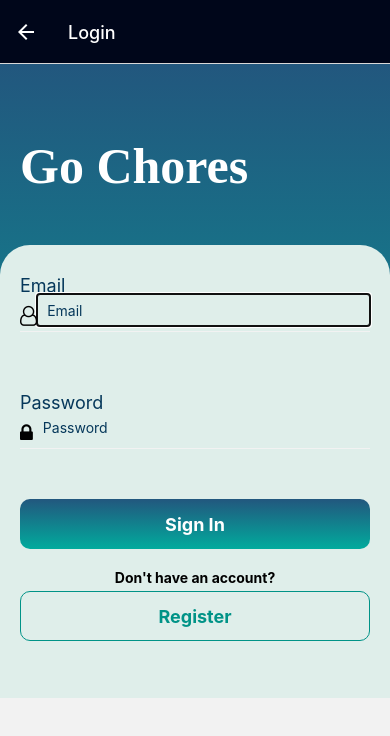
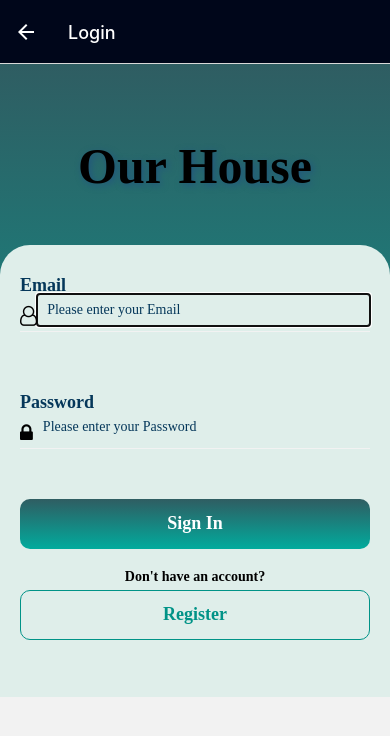
Before and after one commit to musaissa15/Project-split, a React Native app: screen /Login in a window 390 px wide. Shown: the top 736 px of the page. Built offline with nearby package versions, Linux system fonts and the light colour scheme; no server answers.

Commit message:
opening_pages

```diff
--- a/src/screens/Login.jsx
+++ b/src/screens/Login.jsx
@@ -19,6 +19,9 @@ import { useTheme } from 'react-native-paper';
 import { auth } from '../../firebase-config';
 import { signInWithEmailAndPassword } from 'firebase/auth';
 import { LinearGradient } from 'expo-linear-gradient';
+import { useFonts, Poppins_400Regular,
+  Poppins_400Regular_Italic,
+  Poppins_500Medium, } from "@expo-google-fonts/poppins";
 
 
 
@@ -45,11 +48,11 @@ const Login = ({ navigation }) => {
 
   return (
     <KeyboardAvoidingView>
-      <LinearGradient colors={["#22577E", "#01ab9d"]}
+      <LinearGradient colors={["#2F5D62", "#01ab9d"]}
       style={styles.container}>
 
     <View style={styles.header}>
-      <Text style={styles.text_header}>Go Chores</Text>
+      <Text style={styles.text_header}>Our House</Text>
     </View>
     <View style={styles.footer}>
       <Text style={styles.text_footer}>Email </Text>
@@ -61,7 +64,7 @@ const Login = ({ navigation }) => {
       />
       <TextInput
           style={styles.textInput}
-          placeholder="Email"
+          placeholder="Please enter your Email"
           autoFocus
           autoCapitalize="none"
           value={email}
@@ -78,7 +81,7 @@ const Login = ({ navigation }) => {
       />
      <TextInput
           style={styles.textInput}
-          placeholder="Password"
+          placeholder="Please enter your Password"
           secureTextEntry={true}
           autoCapitalize="none"
           value={password}
@@ -89,7 +92,7 @@ const Login = ({ navigation }) => {
 <View style={styles.button}>
 
 <LinearGradient
-colors={["#22577E", "#01ab9d"]}
+colors={["#2F5D62", "#01ab9d"]}
 style={styles.signIn}>
     <TouchableOpacity
     onPress={signIn}>
@@ -144,6 +147,8 @@ const styles = StyleSheet.create({
       justifyContent: 'flex-end',
       paddingHorizontal: 20,
       paddingBottom: 50,
+      fontFamily: "Poppins_400Regular",
+
 
   },
   footer: {
@@ -152,63 +157,88 @@ const styles = StyleSheet.create({
       borderTopLeftRadius: 30,
       borderTopRightRadius: 30,
       paddingHorizontal: 20,
-      paddingVertical: 30
+      paddingVertical: 30,
+      fontFamily: "Poppins_400Regular",
   },
+
   text_header: {
-      color: '#fff',
-      fontWeight: 'bold',
-      fontSize: 50,
-      fontFamily: "Poppins",
+    flexDirection: "row",
+    justifyContent: "center",
+    color: 'black',
+    fontWeight: 'bold',
+    fontSize: 50,
+    fontFamily: "Poppins_400Regular",
+    flex: -3,
+    textShadowOffset: {
+      height: 2,
+      width: 2,
+    },
+    textShadowColor: "#22577E",
+    textShadowRadius: 7,
+    textAlign: "center",
+
   },
+
+
   text_footer: {
       color: '#05375a',
-      fontSize: 18
+      fontSize: 18,
+      fontWeight: 'bold',
+      fontFamily: "Poppins_400Regular",
   },
   action: {
       flexDirection: 'row',
       marginTop: 10,
       borderBottomWidth: 1,
       borderBottomColor: '#f2f2f2',
-      paddingBottom: 5
+      paddingBottom: 5,
+      fontFamily: "Poppins_400Regular",
   },
   actionError: {
       flexDirection: 'row',
       marginTop: 10,
       borderBottomWidth: 1,
       borderBottomColor: '#FF0000',
-      paddingBottom: 5
+      paddingBottom: 5,
+      fontFamily: "Poppins_400Regular",
   },
   textInput: {
       flex: 1,
       marginTop: Platform.OS === 'ios' ? 0 : -12,
       paddingLeft: 10,
       color: '#05375a',
+      fontFamily: "Poppins_400Regular",
   },
   errorMsg: {
       color: '#FF0000',
       fontSize: 14,
+      fontFamily: "Poppins_400Regular",
   },
   button: {
     alignItems: 'center',
-    marginTop: 50
+    marginTop: 50,
+    fontFamily: "Poppins_400Regular",
 },
 signIn: {
     width: '100%',
     height: 50,
     justifyContent: 'center',
     alignItems: 'center',
-    borderRadius: 10
+    borderRadius: 10,
+    fontFamily: "Poppins_400Regular",
 },
 textSign: {
     fontSize: 18,
     fontWeight: 'bold',
     alignItems: "center",
     justifyContent: 'center',
+    fontFamily: "Poppins_400Regular",
 },
 registerMessage: {
   marginTop: 20,
   marginBottom: -10,
   fontWeight: 'bold',
+  fontFamily: "Poppins_400Regular",
 },
 
 
--- a/src/screens/Registration.jsx
+++ b/src/screens/Registration.jsx
@@ -20,6 +20,12 @@ import { useTheme } from 'react-native-paper';
 import { createUserWithEmailAndPassword } from "firebase/auth";
 import { auth } from "../../firebase-config";
 import { postAuthUser } from "../utils/api";
+import { useFonts, Poppins_400Regular,
+  Poppins_400Regular_Italic,
+  Poppins_500Medium, } from "@expo-google-fonts/poppins";
+
+
+
 
 
 const Registration = ({navigation}) => {
@@ -52,7 +58,7 @@ useLayoutEffect(() => {
 
   return (
     <KeyboardAvoidingView>
-      <LinearGradient colors={["#22577E", "#01ab9d"]}
+      <LinearGradient colors={["#2F5D62", "#01ab9d"]}
       style={styles.container}>
         <View style={styles.header}>
         <Text style={styles.text_header}>Create an account</Text>
@@ -68,7 +74,7 @@ useLayoutEffect(() => {
       />
        <TextInput
           style={styles.textInput}
-          placeholder="Email"
+          placeholder="Please enter your Email"
           autoFocus
           autoCapitalize="none"
           value={registerEmail}
@@ -85,7 +91,7 @@ useLayoutEffect(() => {
       />
      <TextInput
           style={styles.textInput}
-          placeholder="Password"
+          placeholder="Please enter your Password"
           secureTextEntry={true}
           autoCapitalize="none"
           value={registerPassword}
@@ -128,6 +134,7 @@ const styles = StyleSheet.create({
     justifyContent: 'flex-end',
     paddingHorizontal: 20,
     paddingBottom: 50,
+    fontFamily: "Poppins_400Regular",
 
 },
 footer: {
@@ -139,14 +146,30 @@ footer: {
     paddingVertical: 30
 },
 text_header: {
-    color: '#fff',
-    fontWeight: 'bold',
-    fontSize: 50,
-    fontFamily: "Poppins",
+  flexDirection: "row",
+  justifyContent: "center",
+  color: "#DFEEEA",
+  fontWeight: 'bold',
+  fontSize: 50,
+  fontFamily: "Poppins_400Regular",
+  flex: -3,
+  textShadowOffset: {
+    height: 2,
+    width: 2,
+  },
+  textShadowColor: "#22577E",
+  textShadowRadius: 7,
+  textAlign: "center",
+
 },
+
+
+
 text_footer: {
     color: '#05375a',
-    fontSize: 18
+    fontSize: 18,
+    fontWeight: 'bold',
+    fontFamily: "Poppins_400Regular",
 },
 action: {
     flexDirection: 'row',
@@ -167,10 +190,12 @@ textInput: {
     marginTop: Platform.OS === 'ios' ? 0 : -12,
     paddingLeft: 10,
     color: '#05375a',
+    fontFamily: "Poppins_400Regular",
 },
 errorMsg: {
     color: '#FF0000',
     fontSize: 14,
+    fontFamily: "Poppins_400Regular",
 },
 button: {
   alignItems: 'center',
@@ -181,20 +206,21 @@ signIn: {
   height: 50,
   justifyContent: 'center',
   alignItems: 'center',
-  borderRadius: 10
+  borderRadius: 10,
+  fontFamily: "Poppins_400Regular",
 },
 textSign: {
   fontSize: 18,
   fontWeight: 'bold',
   alignItems: "center",
   justifyContent: 'center',
+  fontFamily: "Poppins_400Regular",
 },
 registerMessage: {
 marginTop: 20,
 marginBottom: -10,
 fontWeight: 'bold',
+fontFamily: "Poppins_400Regular",
 },
 
-
-
 })
--- a/src/screens/SetupProfile.jsx
+++ b/src/screens/SetupProfile.jsx
@@ -20,6 +20,12 @@ import * as Animatable from "react-native-animatable";
 import FontAwesome from "react-native-vector-icons/FontAwesome";
 import Feather from "react-native-vector-icons/Feather";
 import { useTheme } from "react-native-paper";
+import { useFonts, Poppins_400Regular,
+  Poppins_400Regular_Italic,
+  Poppins_500Medium, } from "@expo-google-fonts/poppins";
+
+
+
 
 const SetupProfile = ({ navigation }) => {
   const [firstname, setFirstname] = useState("");
@@ -97,7 +103,7 @@ const SetupProfile = ({ navigation }) => {
 
   return (
     <KeyboardAvoidingView>
-      <LinearGradient colors={["#22577E", "#01ab9d"]} style={styles.container}>
+      <LinearGradient colors={["#2F5D62", "#01ab9d"]} style={styles.container}>
         <View style={styles.header}>
           <Text style={styles.text_header}>Set up your Profile</Text>
         </View>
@@ -160,7 +166,7 @@ const SetupProfile = ({ navigation }) => {
 
           <View style={styles.button}></View>
 
-          <LinearGradient colors={["#22577E", "#01ab9d"]} style={styles.signIn}>
+          <LinearGradient colors={["#2F5D62", "#01ab9d"]} style={styles.signIn}>
             <TouchableOpacity onPress={updateUser}>
               <Text
                 style={[
@@ -191,6 +197,7 @@ const styles = StyleSheet.create({
     justifyContent: "flex-end",
     paddingHorizontal: 20,
     paddingBottom: 50,
+    fontFamily: "Poppins_400Regular",
   },
   footer: {
     flex: 3,
@@ -199,16 +206,32 @@ const styles = StyleSheet.create({
     borderTopRightRadius: 30,
     paddingHorizontal: 20,
     paddingVertical: 30,
+    fontFamily: "Poppins_400Regular",
   },
   text_header: {
-    color: "#fff",
-    fontWeight: "bold",
+    flexDirection: "row",
+    justifyContent: "center",
+    color: "#DFEEEA",
     fontSize: 50,
-    fontFamily: "Poppins",
+    fontWeight: 'bold',
+    fontFamily: "Poppins_400Regular",
+    flex: -1,
+    textShadowOffset: {
+      height: 2,
+      width: 2,
+    },
+    textShadowColor: "#22577E",
+    textShadowRadius: 7,
+    textAlign: "center",
+
   },
+
+
   text_footer: {
     color: "#05375a",
     fontSize: 18,
+    fontFamily: "Poppins_400Regular",
+    fontWeight: 'bold',
   },
   action: {
     flexDirection: "row",
@@ -216,6 +239,7 @@ const styles = StyleSheet.create({
     borderBottomWidth: 1,
     borderBottomColor: "#f2f2f2",
     paddingBottom: 5,
+    fontFamily: "Poppins_400Regular",
   },
   actionError: {
     flexDirection: "row",
@@ -223,20 +247,24 @@ const styles = StyleSheet.create({
     borderBottomWidth: 1,
     borderBottomColor: "#FF0000",
     paddingBottom: 5,
+    fontFamily: "Poppins_400Regular",
   },
   textInput: {
     flex: 1,
     marginTop: Platform.OS === "ios" ? 0 : -12,
     paddingLeft: 10,
     color: "#05375a",
+    fontFamily: "Poppins_400Regular",
   },
   errorMsg: {
     color: "#FF0000",
     fontSize: 14,
+    fontFamily: "Poppins_400Regular",
   },
   button: {
     alignItems: "center",
     marginTop: 300,
+    fontFamily: "Poppins_400Regular",
   },
   signIn: {
     width: "100%",
@@ -244,11 +272,13 @@ const styles = StyleSheet.create({
     justifyContent: "center",
     alignItems: "center",
     borderRadius: 10,
+    fontFamily: "Poppins_400Regular",
   },
   textSign: {
     fontSize: 18,
     fontWeight: "bold",
     alignItems: "center",
     justifyContent: "center",
+    fontFamily: "Poppins_400Regular",
   },
 });
--- a/src/screens/WelcomeScreen.jsx
+++ b/src/screens/WelcomeScreen.jsx
@@ -1,5 +1,3 @@
-
-
 import {
   StyleSheet,
   Text,
@@ -18,6 +16,9 @@ import MaterialIcons from 'react-native-vector-icons/MaterialIcons';
 import { useTheme } from '@react-navigation/native';
 import { StatusBar } from "expo-status-bar";
 import { LinearGradient } from 'expo-linear-gradient';
+import { useFonts, Poppins_400Regular,
+  Poppins_400Regular_Italic,
+  Poppins_500Medium, } from "@expo-google-fonts/poppins";
 
 
 
@@ -26,7 +27,7 @@ const WelcomeScreen = ({ navigation }) => {
   return (
 
     <LinearGradient
-        colors={["#22577E", "#01ab9d"]}
+        colors={["#2F5D62", "#01ab9d"]}
         style={styles.container}
        >
        <View style={styles.header}>
@@ -40,11 +41,12 @@ const WelcomeScreen = ({ navigation }) => {
 
 
 <View style={styles.footer}>
-<Text style={styles.title}>Welcome to Go Chores</Text>
+<Text style={styles.title}>Welcome to</Text>
+<Text style={styles.subtitle}>Our House</Text>
 
 <TouchableOpacity onPress={() => navigation.navigate("Login")}>
  <LinearGradient
- colors={["#22577E", "#01ab9d"]}
+ colors={["#2F5D62", "#01ab9d"]}
  style={styles.signIn}
  >
   <Text style={styles.textSign}>Get Started</Text>
@@ -67,7 +69,7 @@ export default WelcomeScreen;
 
 
 const {height} = Dimensions.get("screen");
-const height_logo = height * 0.28;
+const height_logo = height * 0.48;
 
 
 
@@ -96,16 +98,31 @@ logo: {
 },
 title: {
   color: 'black',
-  fontSize: 30,
-  fontWeight: 'bold',
-  fontFamily: "Poppins",
+  fontSize: 50,
+  fontFamily: "Poppins_400Regular",
   flex: 1,
 },
 
+subtitle: {
+  flexDirection: "row",
+  justifyContent: "center",
+  color: 'black',
+  fontSize: 60,
+  fontWeight: 'bold',
+  fontFamily: "Poppins_400Regular",
+  flex: 6,
+  textShadowOffset: {
+    height: 2,
+    width: 2,
+  },
+  textShadowColor: "#22577E",
+  textShadowRadius: 7,
+  textAlign: "center",
+
+},
 textSign: {
   color: 'white',
   fontWeight: 'bold',
-
       justifyContent: 'center',
       alignItems: 'center',
 },
```
